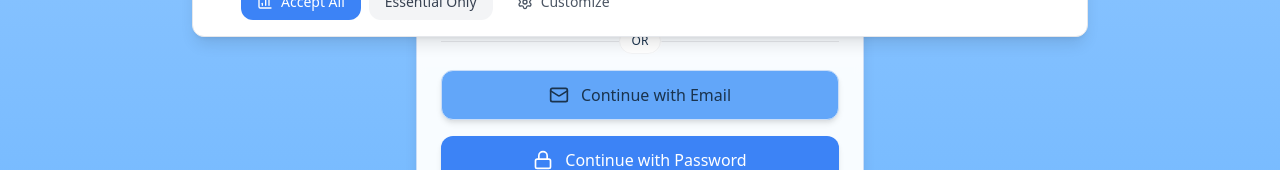
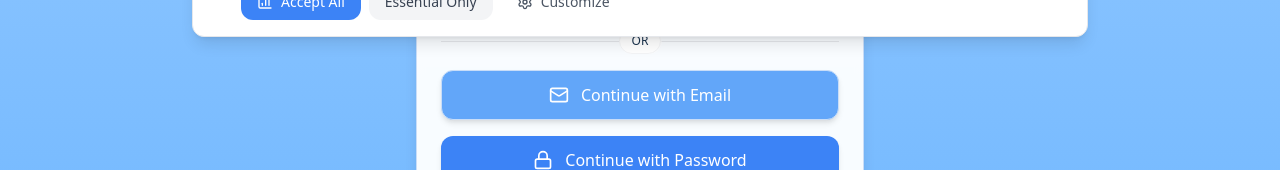
Before and after one commit to lukejkirsten91/riverwalks, a Next.js app: page / in a window 1280 px wide. Shown: the part 747-917 px from the top of the page. Built offline with nearby package versions, Linux system fonts and the light colour scheme; no server answers.

Commit message:
change all auth to white text

```diff
--- a/components/auth/auth-card.tsx
+++ b/components/auth/auth-card.tsx
@@ -343,7 +343,7 @@ export default function AuthCard() {
             trackButtonClick('continue_with_email', 'auth_card');
             setShowEmailAuth(true);
           }}
-          className="btn-secondary w-full touch-manipulation text-base"
+          className="btn-secondary w-full touch-manipulation text-base text-white"
         >
           <Mail className="mr-3 h-5 w-5" />
           Continue with Email
```
